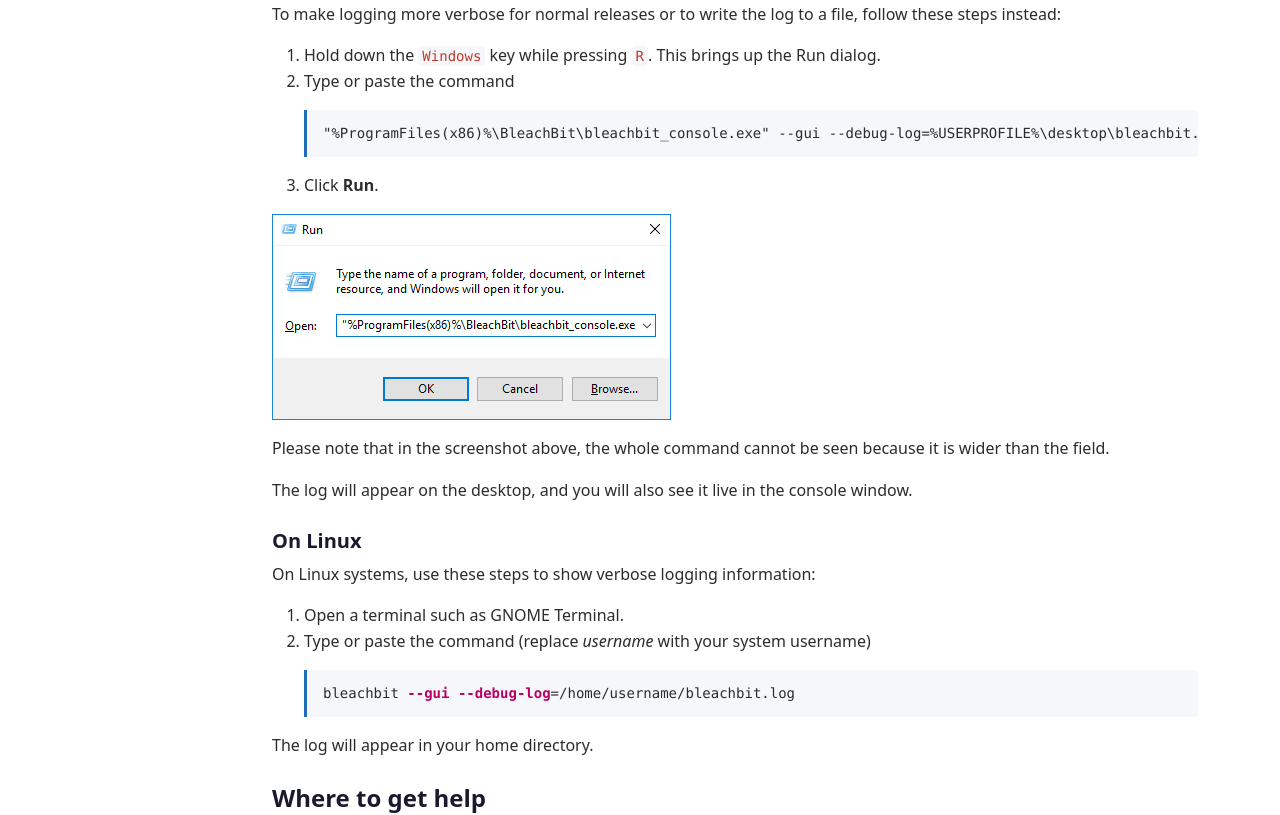
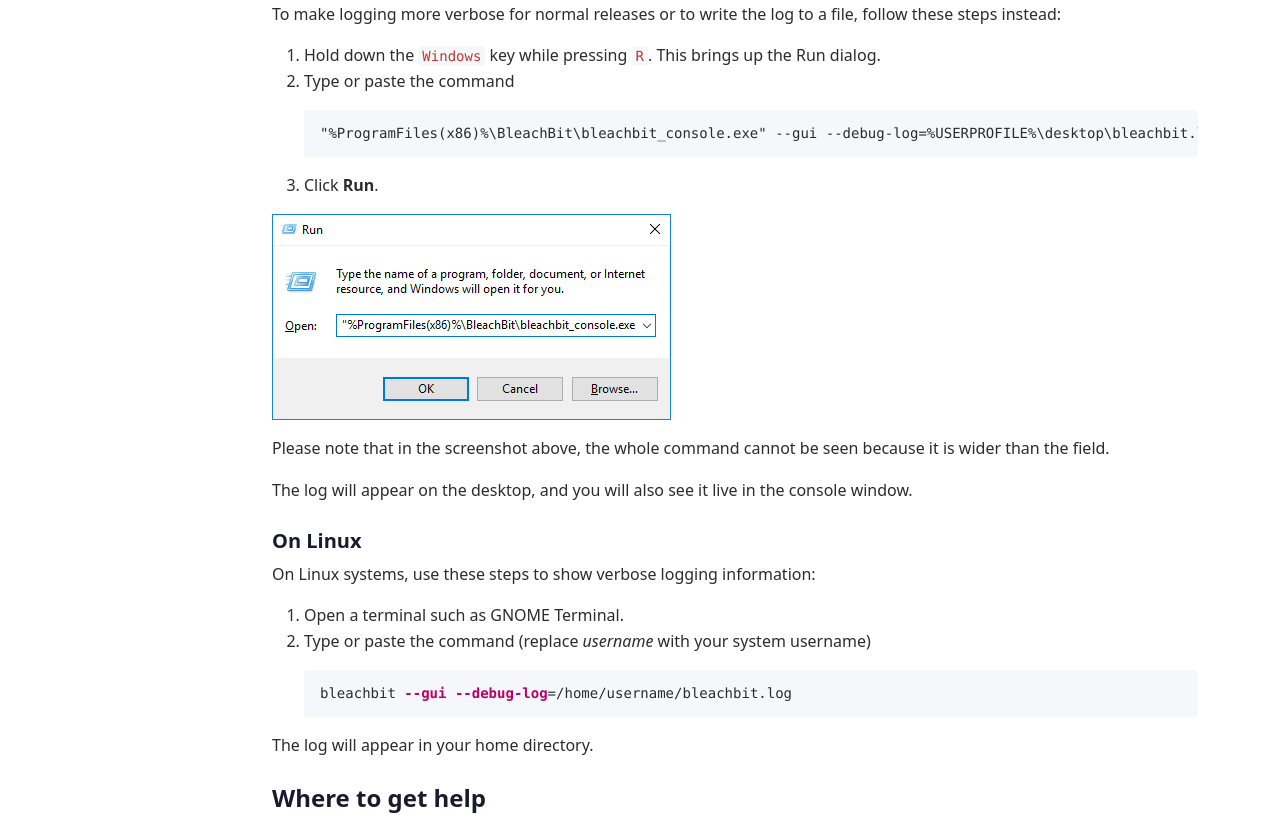
Before and after one commit to bleachbit/docs, a Jekyll site: the page built from src/_docs/troubleshooting.md, in a window 1280 px wide. Shown: the part 1484-2299 px from the top of the page. Built offline with Jekyll 4.4.1, drawn with Linux system fonts in a browser that asks for light colours.

Commit message:
Drop the accent bar from code blocks

```diff
--- a/src/_sass/_base.scss
+++ b/src/_sass/_base.scss
@@ -113,8 +113,6 @@
 
 pre {
     padding: .75rem 1rem;
-    border-left: 3px solid var(--bs-link-color);
-    border-radius: 0 var(--bs-border-radius-sm) var(--bs-border-radius-sm) 0;
 }
 
 code {
```
